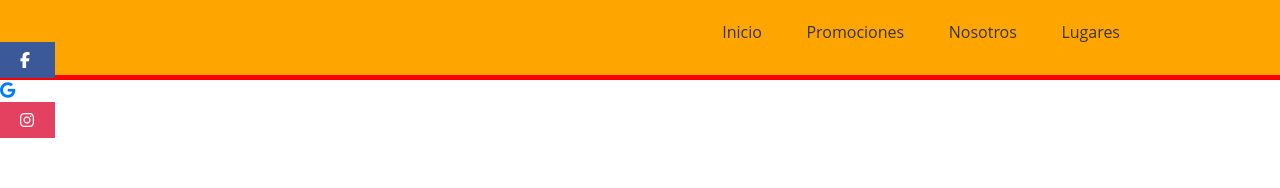
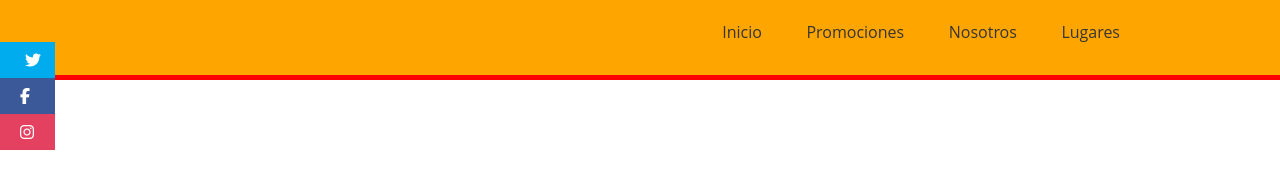
Before and after one commit to Anubis444/Turismo2, a plain HTML site: page promociones.html in a window 1280 px wide. Shown: the part 158-346 px from the top of the page. Drawn offline with nearby package versions, Linux system fonts and the light colour scheme; files whose address does not match are found by name.

Commit message:
error redes nosotros

```diff
--- a/promociones.html
+++ b/promociones.html
@@ -56,18 +56,16 @@
 
   <!-- Head -->
 
+
         <!-- Redes -->
+    <div class="red">
+        <div id="twitter"><a href="https://twitter.com/YNatours"class="fab fa-twitter -fa 3x"></a></div>
+        <div id="facebook"><a href="https://www.facebook.com/YalisamaNatour-103217197796628/"class="fab fa-facebook-f -fa 2x"></a></div>
+        <div id="instagram"><a href="https://www.instagram.com/yalisamanatour/"class="fab fa-instagram -fa 2x"></a></div>
+
+      </div>
 
 
-        <div class="red">
-                <div id="facebook"><a href="#"class="fab fa-facebook-f -fa 2x"></a></div>
-                <div id="gmail"><a href="#"class="fab fa-google -fa 2x"></a></div>
-                <div id="instagram"><a href="#"class="fab fa-instagram -fa 2x"></a></div>
-
-            </div>
-
-
-                <!-- Redes -->
-
+          <!-- Redes -->
 </body>
 </html>
```
Also changed, not shown: Nosotros.html (+2 -3 lines).
